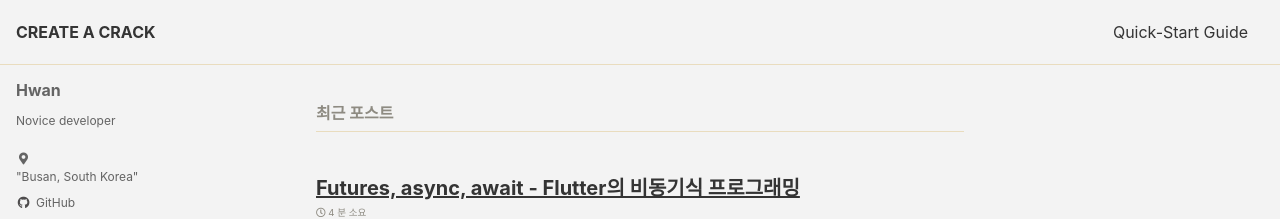
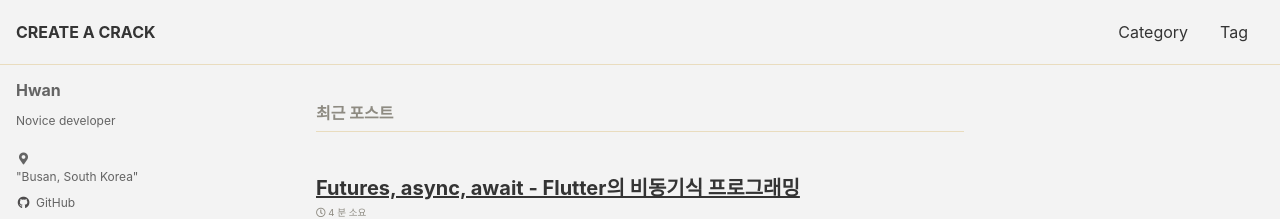
Before and after one commit to hack-up-busan/hack-up-busan-hack-up-busan.github.io, a Jekyll site: the page built from index.html, in a window 1280 px wide. Shown: the top 219 px of the page. Built offline with Jekyll 4.4.1, drawn with Linux system fonts in a browser that asks for light colours; cached includes are drawn as plain includes; the list of posts is cut into pages by our own code.

Commit message:
Update navigation.yml

```diff
--- a/_data/navigation.yml
+++ b/_data/navigation.yml
@@ -1,12 +1,14 @@
 # main links
 main:
-  - title: "Quick-Start Guide"
-    url: https://mmistakes.github.io/minimal-mistakes/docs/quick-start-guide/
+  #- title: "Quick-Start Guide"
+  #  url: https://mmistakes.github.io/minimal-mistakes/docs/quick-start-guide/
   # - title: "About"
   #   url: https://mmistakes.github.io/minimal-mistakes/about/
   # - title: "Sample Posts"
   #   url: /year-archive/
   # - title: "Sample Collections"
   #   url: /collection-archive/
-  # - title: "Sitemap"
-  #   url: /sitemap/
+  - title: "Category"
+    url: /categories/
+  - title: "Tag"
+    url: /tags/
```
